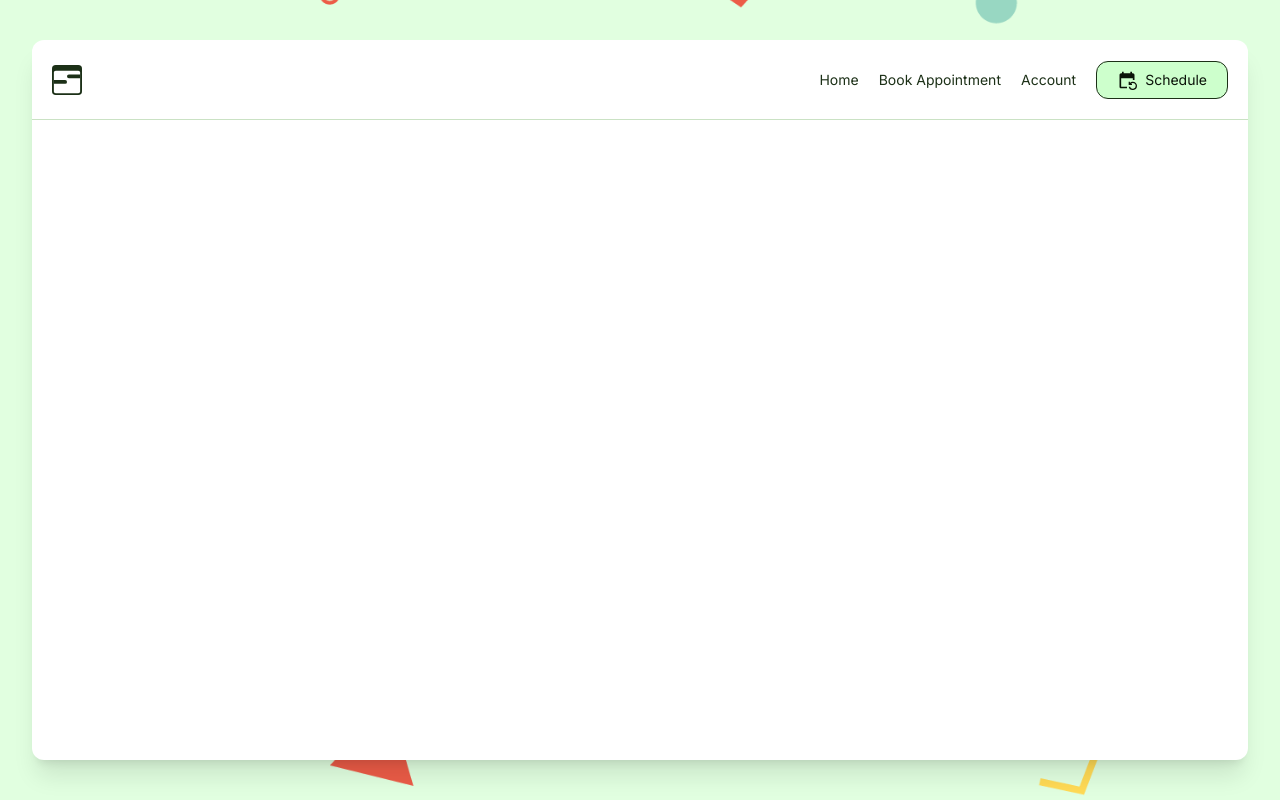
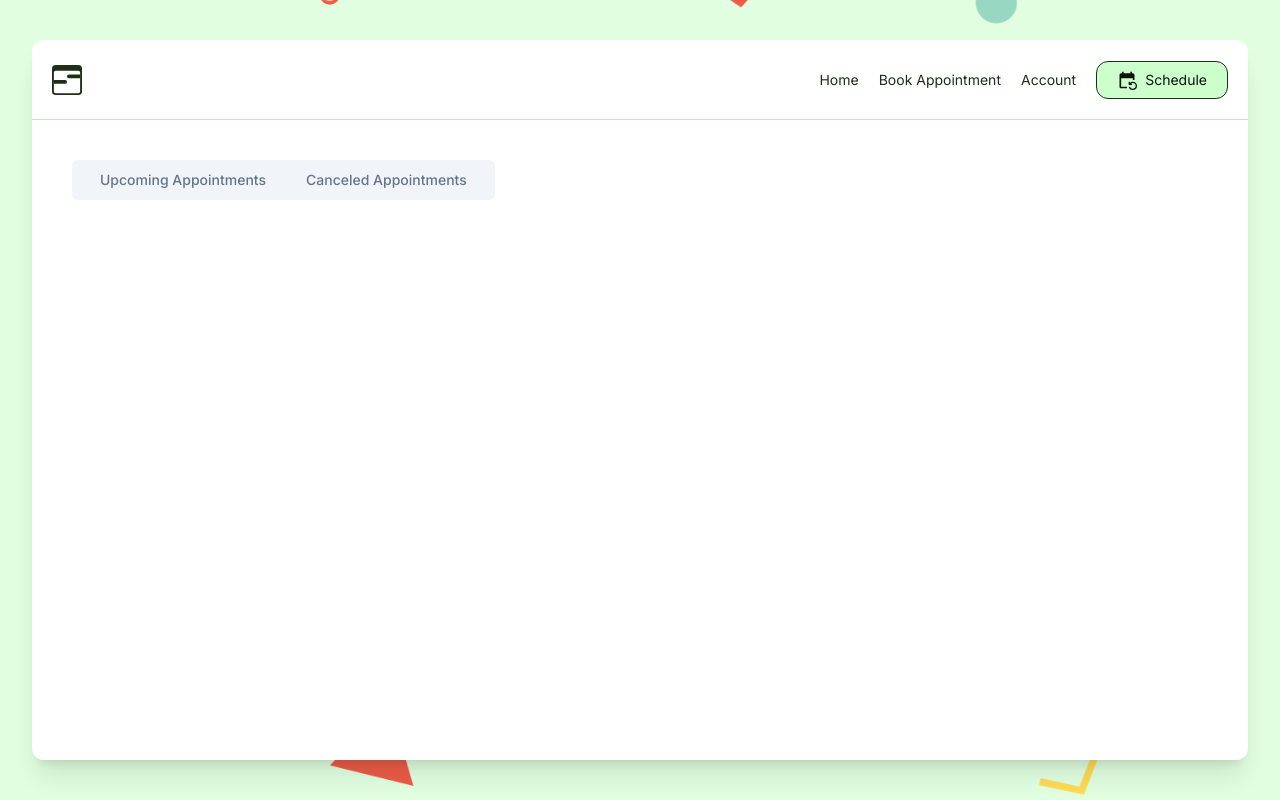
Before and after one commit to heysolomon/appointment-system, a Next.js app: page /dashboard in a window 1280 px wide. Built offline with nearby package versions, Linux system fonts and the light colour scheme.

Commit message:
added dashboard home

```diff
--- a/app/dashboard/page.tsx
+++ b/app/dashboard/page.tsx
@@ -1,11 +1,19 @@
+import { Tabs, TabsContent, TabsList, TabsTrigger } from '@/components/ui/tabs'
 import React from 'react'
 
 const page = () => {
-  return (
-    <div>
-
-    </div>
-  )
+    return (
+        <div className='p-10 h-full'>
+            <Tabs defaultValue="account" className="w-full">
+                <TabsList>
+                    <TabsTrigger value="upcoming" className="px-5 text-sm">Upcoming Appointments</TabsTrigger>
+                    <TabsTrigger value="canceled" className="px-5 text-sm">Canceled Appointments</TabsTrigger>
+                </TabsList>
+                <TabsContent value="upcoming" className=''>Upcoming appointments goes here</TabsContent>
+                <TabsContent value="canceled">canceled appointments goes here</TabsContent>
+            </Tabs>
+        </div>
+    )
 }
 
 export default page
--- /dev/null
+++ b/components/ui/tabs.tsx
@@ -0,0 +1,55 @@
+"use client"
+
+import * as React from "react"
+import * as TabsPrimitive from "@radix-ui/react-tabs"
+
+import { cn } from "@/lib/utils"
+
+const Tabs = TabsPrimitive.Root
+
+const TabsList = React.forwardRef<
+  React.ElementRef<typeof TabsPrimitive.List>,
+  React.ComponentPropsWithoutRef<typeof TabsPrimitive.List>
+>(({ className, ...props }, ref) => (
+  <TabsPrimitive.List
+    ref={ref}
+    className={cn(
+      "inline-flex h-10 items-center justify-center rounded-md bg-slate-100 py-1 px-2 text-slate-500 dark:bg-slate-800 dark:text-slate-400",
+      className
+    )}
+    {...props}
+  />
+))
+TabsList.displayName = TabsPrimitive.List.displayName
+
+const TabsTrigger = React.forwardRef<
+  React.ElementRef<typeof TabsPrimitive.Trigger>,
+  React.ComponentPropsWithoutRef<typeof TabsPrimitive.Trigger>
+>(({ className, ...props }, ref) => (
+  <TabsPrimitive.Trigger
+    ref={ref}
+    className={cn(
+      "inline-flex items-center justify-center whitespace-nowrap rounded-sm px-3 py-1.5 text-sm font-medium ring-offset-white transition-all focus-visible:outline-none focus-visible:ring-2 focus-visible:ring-slate-950 focus-visible:ring-offset-2 disabled:pointer-events-none disabled:opacity-50 data-[state=active]:bg-white data-[state=active]:text-slate-950 data-[state=active]:shadow-sm dark:ring-offset-slate-950 dark:focus-visible:ring-slate-300 dark:data-[state=active]:bg-slate-950 dark:data-[state=active]:text-slate-50",
+      className
+    )}
+    {...props}
+  />
+))
+TabsTrigger.displayName = TabsPrimitive.Trigger.displayName
+
+const TabsContent = React.forwardRef<
+  React.ElementRef<typeof TabsPrimitive.Content>,
+  React.ComponentPropsWithoutRef<typeof TabsPrimitive.Content>
+>(({ className, ...props }, ref) => (
+  <TabsPrimitive.Content
+    ref={ref}
+    className={cn(
+      "mt-2 ring-offset-white focus-visible:outline-none focus-visible:ring-2 focus-visible:ring-slate-950 focus-visible:ring-offset-2 dark:ring-offset-slate-950 dark:focus-visible:ring-slate-300",
+      className
+    )}
+    {...props}
+  />
+))
+TabsContent.displayName = TabsPrimitive.Content.displayName
+
+export { Tabs, TabsList, TabsTrigger, TabsContent }
--- a/package.json
+++ b/package.json
@@ -15,6 +15,7 @@
     "@radix-ui/react-popover": "^1.0.7",
     "@radix-ui/react-select": "^2.0.0",
     "@radix-ui/react-slot": "^1.0.2",
+    "@radix-ui/react-tabs": "^1.0.4",
     "class-variance-authority": "^0.7.0",
     "clsx": "^2.0.0",
     "date-fns": "^2.30.0",
```
Also changed, not shown: 1 other file (tests, documents, lock files or other folders).
